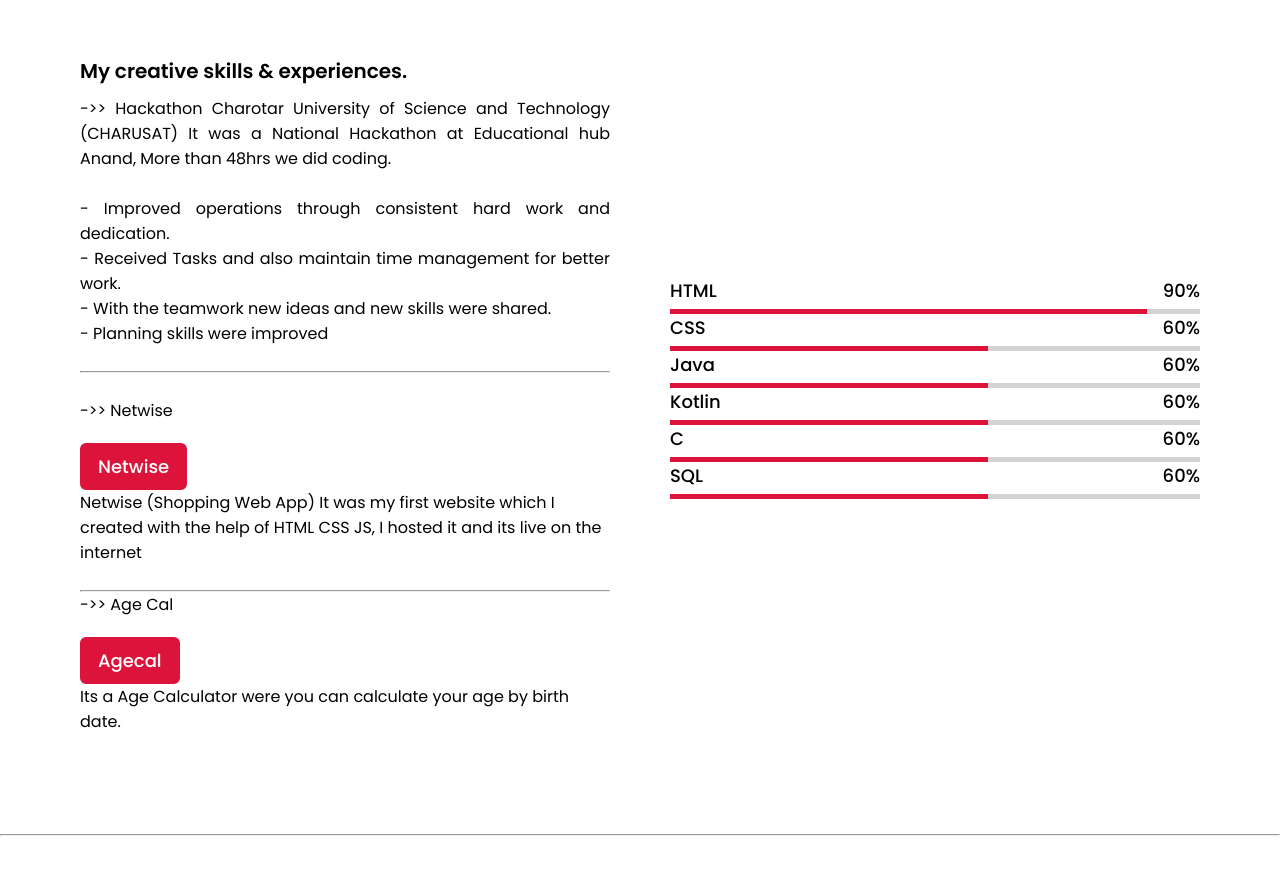
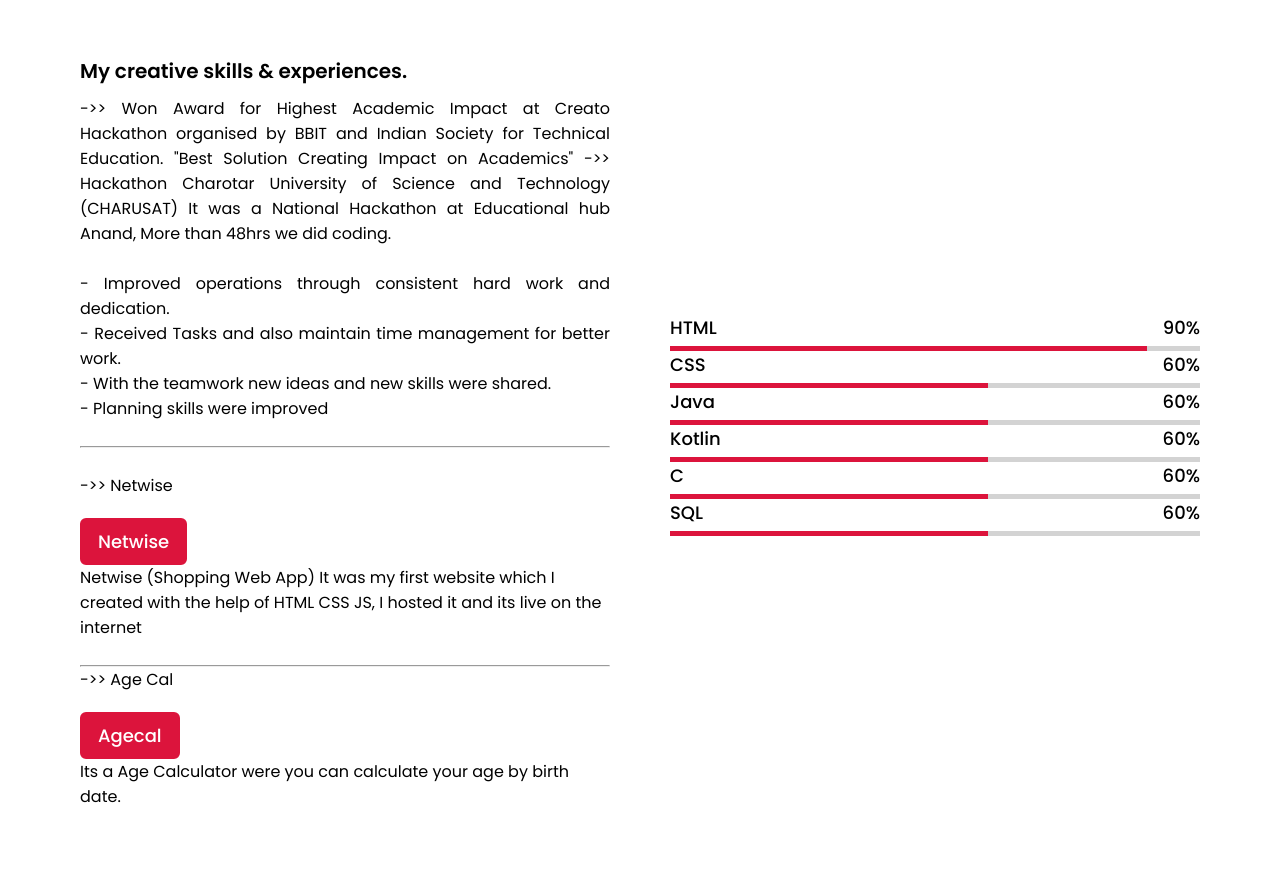
Before and after one commit to faizanlal/Myself, a plain HTML site: page index.html in a window 1280 px wide. Shown: the part 1666-2540 px from the top of the page. Drawn offline with nearby package versions, Linux system fonts and the light colour scheme; a script that the page names is missing.

Commit message:
Update index.html

```diff
--- a/index.html
+++ b/index.html
@@ -99,6 +99,9 @@
                 <div class="column left">
                     <div class="text">My creative skills & experiences.</div>
                     <p>
+                        ->> Won Award for Highest Academic Impact at Creato Hackathon organised by BBIT and Indian Society for Technical Education.
+                        "Best Solution Creating Impact on Academics"
+
                       ->> Hackathon
                       Charotar University of Science and Technology (CHARUSAT)
                       It was a National Hackathon at Educational hub Anand, More than 48hrs we did
```
